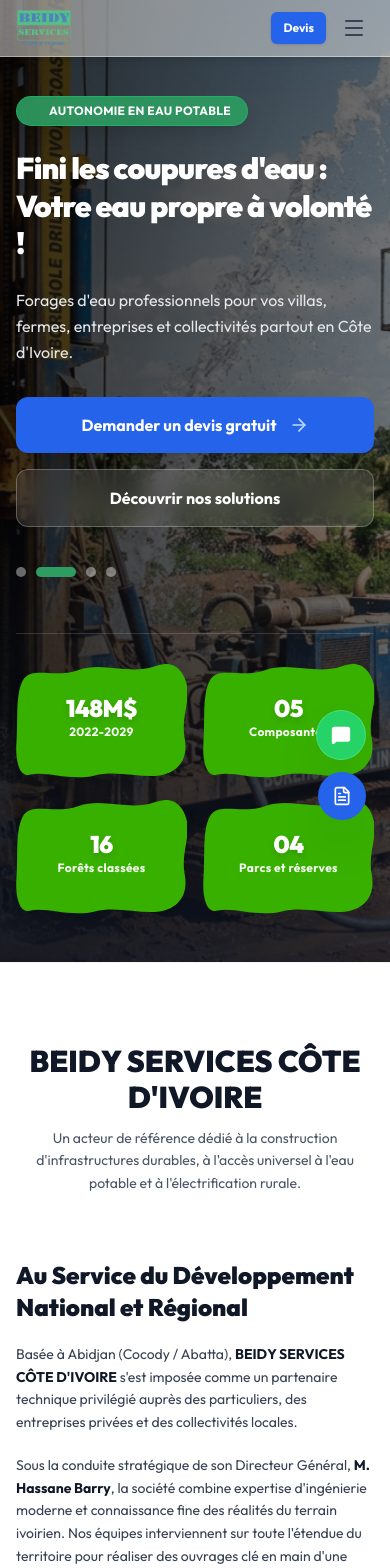
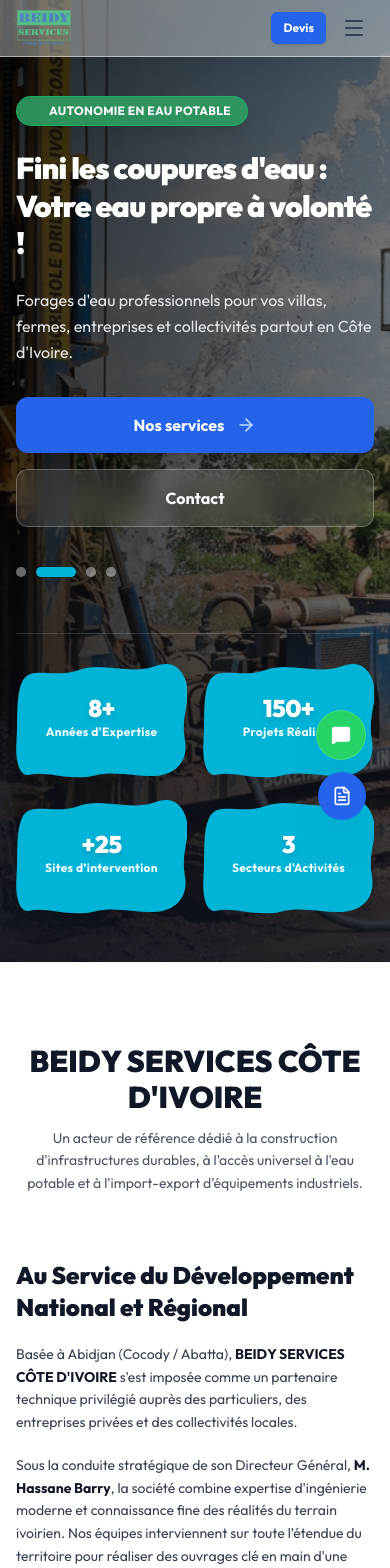
Before and after one commit to diallofousseini/beidy-services-cote-d-ivoire, a React (Vite) app: page / in a window 390 px wide. Shown: the top 1568 px of the page. Built offline with nearby package versions, Linux system fonts and the light colour scheme.

Commit message:
Refonte UI: Navbar glassmorphic max-w-6xl, cartes bleu eau cristal, poles Import-Export, boutons Hero Nos services/Contact, nettoyage A Propos et logo footer 2x

```diff
--- a/src/components/AboutSection.tsx
+++ b/src/components/AboutSection.tsx
@@ -12,7 +12,7 @@
             BEIDY SERVICES CÔTE D'IVOIRE
           </h2>
           <p className="text-gray-600 text-sm sm:text-base mt-3 leading-relaxed">
-            Un acteur de référence dédié à la construction d'infrastructures durables, à l'accès universel à l'eau potable et à l'électrification rurale.
+            Un acteur de référence dédié à la construction d'infrastructures durables, à l'accès universel à l'eau potable et à l'import-export d'équipements industriels.
           </p>
         </div>
 
@@ -76,9 +76,9 @@
                   3
                 </div>
                 <div>
-                  <h5 className="font-bold text-gray-900 text-sm">Pôle Énergie & Électrification</h5>
+                  <h5 className="font-bold text-gray-900 text-sm">Pôle Import-Export & Logistique</h5>
                   <p className="text-xs text-gray-600 mt-0.5">
-                    Réseaux électriques HTA/BTA, éclairage public solaire, mini-réseaux ruraux.
+                    Approvisionnement en matériaux certifiés, outillage industriel BTP, tubages et pompes hydrauliques.
                   </p>
                 </div>
               </div>
--- a/src/components/ContactFooter.tsx
+++ b/src/components/ContactFooter.tsx
@@ -176,19 +176,19 @@
       </section>
 
       {/* Dark Footer Container */}
-      <footer className="bg-[#111827] text-white pt-12 pb-10 relative overflow-hidden">
+      <footer className="bg-[#111827] text-white pt-8 pb-6 relative overflow-hidden">
         <div className="max-w-7xl mx-auto px-4 sm:px-6 lg:px-8 relative z-10">
 
         {/* Redesigned 4-Column Footer */}
-        <div className="pt-12 pb-10 border-t border-gray-800 grid grid-cols-1 md:grid-cols-2 lg:grid-cols-4 gap-10 text-sm text-gray-300">
+        <div className="pt-6 pb-6 border-t border-gray-800 grid grid-cols-1 md:grid-cols-2 lg:grid-cols-4 gap-8 text-sm text-gray-300">
 
-          {/* Colonne 1 : Branding */}
+          {/* Colonne 1 : Branding avec Logo 2x */}
           <div className="space-y-4">
             <a href="#accueil" className="inline-block">
               <Logo variant="white" />
             </a>
-            <p className="text-xs sm:text-sm text-gray-400 leading-relaxed">
-              BEIDY SERVICES CÔTE D'IVOIRE est une entreprise majeure spécialisée en BTP & Gros Œuvre, Forage d'eau potable et Électrification rurale. Nous concrétisons vos projets avec rigueur, sécurité et durabilité.
+            <p className="text-xs sm:text-sm text-gray-400 leading-relaxed pt-2">
+              BEIDY SERVICES CÔTE D'IVOIRE est une entreprise majeure spécialisée en BTP & Gros Œuvre, Forage d'eau potable et Import-Export d'équipements industriels. Nous concrétisons vos projets avec rigueur, sécurité et durabilité.
             </p>
           </div>
 
@@ -239,7 +239,7 @@
             <ul className="space-y-3 text-xs sm:text-sm text-gray-300">
               <li className="flex items-start gap-3">
                 <MapPin className="w-5 h-5 text-[#2E9D62] shrink-0 mt-0.5" />
-                <span>Cocody / Abatta (près du carrefour Abatta), Abidjan, Côte d'Ivoire</span>
+                <span>06 BP 101 Cidex, 06, Abidjan (Plus Code: 935C+G6 Abidjan), Côte d'Ivoire</span>
               </li>
               <li className="flex items-center gap-3">
                 <Mail className="w-5 h-5 text-[#2563EB] shrink-0" />
@@ -307,10 +307,10 @@
         </div>
 
         {/* Footer Bottom Copyright Bar */}
-        <div className="pt-8 border-t border-gray-800/80 flex flex-col sm:flex-row items-center justify-between gap-4 text-xs text-gray-400">
+        <div className="pt-4 border-t border-gray-800/80 flex flex-col sm:flex-row items-center justify-between gap-4 text-xs text-gray-400">
           <p>© {new Date().getFullYear()} BEIDY SERVICES CÔTE D'IVOIRE. Tous droits réservés.</p>
           <p className="text-[11px] text-gray-500">
-            Société agréée en BTP, Gros Œuvre, Forage d'Eau Potable & Électrification Rurale.
+            Société agréée en BTP, Gros Œuvre, Forage d'Eau Potable & Import-Export.
           </p>
         </div>
 
--- a/src/components/Hero.tsx
+++ b/src/components/Hero.tsx
@@ -90,20 +90,21 @@
 
           {/* Action CTAs */}
           <div className="flex flex-col sm:flex-row items-stretch sm:items-center gap-4 mb-10">
-            <button
-              onClick={onOpenQuoteModal}
+            <a
+              href="#services"
               className="bg-[#2563EB] hover:bg-[#1D4ED8] text-white font-bold text-base px-7 py-4 rounded-xl shadow-xl hover:shadow-2xl transition-all duration-300 flex items-center justify-center gap-3 transform hover:-translate-y-0.5 active:translate-y-0"
-              id="hero-cta-devis"
+              id="hero-cta-services"
             >
-              <span>Demander un devis gratuit</span>
+              <span>Nos services</span>
               <ArrowRight className="w-5 h-5 text-blue-200" />
-            </button>
+            </a>
 
             <a
-              href="#services"
+              href="#contact"
               className="bg-white/10 hover:bg-white/20 text-white font-bold text-base px-7 py-4 rounded-xl backdrop-blur-md border border-white/25 transition-all duration-300 flex items-center justify-center gap-2 text-center"
+              id="hero-cta-contact"
             >
-              <span>Découvrir nos solutions</span>
+              <span>Contact</span>
             </a>
           </div>
 
@@ -114,7 +115,7 @@
                 key={i}
                 onClick={() => setCurrentSlide(i)}
                 className={`h-2.5 rounded-full transition-all duration-300 ${
-                  i === currentSlide ? 'w-10 bg-[#2E9D62]' : 'w-2.5 bg-white/40 hover:bg-white/70'
+                  i === currentSlide ? 'w-10 bg-[#00B4D8]' : 'w-2.5 bg-white/40 hover:bg-white/70'
                 }`}
                 aria-label={`Aller au slide ${i + 1}`}
               />
@@ -123,21 +124,21 @@
 
         </div>
 
-        {/* Green Brush-Stroke Stats Banner Grid (Conforme Modèle Capture d'Écran) */}
+        {/* Light Water Blue Brush-Stroke Stats Banner Grid */}
         <div className="grid grid-cols-2 lg:grid-cols-4 gap-4 sm:gap-6 pt-6 border-t border-white/15">
           {[
-            { value: '148M$', label: '2022-2029' },
-            { value: '05', label: 'Composantes' },
-            { value: '16', label: 'Forêts classées' },
-            { value: '04', label: 'Parcs et réserves' },
+            { value: '8+', label: "Années d'Expertise" },
+            { value: '150+', label: 'Projets Réalisés' },
+            { value: '+25', label: 'Sites d’intervention' },
+            { value: '3', label: "Secteurs d'Activités" },
           ].map((stat, idx) => (
             <div
               key={idx}
               className="relative flex flex-col items-center justify-center py-7 px-4 min-h-[120px] sm:min-h-[140px] group transform hover:scale-105 transition-all duration-300 select-none"
             >
-              {/* Green Paint Brush Banner SVG Background */}
+              {/* Light Water Blue Paint Brush Banner SVG Background */}
               <svg
-                className="absolute inset-0 w-full h-full text-[#38B000] drop-shadow-xl filter transition-all duration-300 group-hover:brightness-110"
+                className="absolute inset-0 w-full h-full text-[#00B4D8] drop-shadow-xl filter transition-all duration-300 group-hover:brightness-110"
                 viewBox="0 0 300 140"
                 preserveAspectRatio="none"
               >
@@ -146,7 +147,7 @@
                   d="M14,24 C32,10 68,24 110,14 C152,4 198,20 242,10 C278,0 295,16 300,32 C306,50 289,70 296,94 C303,118 284,132 260,136 C225,142 180,130 138,137 C96,144 54,132 26,136 C6,140 -2,120 1,96 C4,72 -2,40 14,24 Z"
                 />
               </svg>
-              {/* Stat text content centered on top of green brush stroke */}
+              {/* Stat text content centered on top of water blue brush stroke */}
               <div className="relative z-10 text-center px-2">
                 <span className="block font-black text-2xl sm:text-3xl lg:text-4xl text-white tracking-tight leading-none drop-shadow-md">
                   {stat.value}
--- a/src/components/Logo.tsx
+++ b/src/components/Logo.tsx
@@ -24,7 +24,7 @@
         <img
           src="/images/Vrailogo.png"
           alt="BEIDY SERVICES CÔTE D'IVOIRE"
-          className="h-12 sm:h-14 w-auto object-contain bg-white/95 p-1 rounded-xl shadow-md hover:scale-[1.02] transition-transform duration-300"
+          className="h-24 sm:h-28 lg:h-32 w-auto object-contain bg-white/95 p-2 rounded-2xl shadow-xl hover:scale-[1.02] transition-transform duration-300"
         />
       </div>
     );
--- a/src/components/Navbar.tsx
+++ b/src/components/Navbar.tsx
@@ -32,18 +32,18 @@
 
   return (
     <header className="fixed top-0 left-0 right-0 z-50 transition-all duration-300">
-      {/* Main Sticky Glassmorphism Navbar */}
+      {/* Main Sticky Glassmorphism Navbar with Reduced Container Width */}
       <nav
         className={`transition-all duration-300 ${
           isScrolled
-            ? 'bg-white/85 backdrop-blur-2xl shadow-lg py-1.5 sm:py-2 border-b border-white/60'
-            : 'bg-white/45 backdrop-blur-2xl shadow-md py-2 sm:py-2.5 border-b border-white/40'
+            ? 'bg-white/80 backdrop-blur-3xl shadow-xl py-1.5 sm:py-2 border-b border-white/60'
+            : 'bg-white/35 backdrop-blur-3xl shadow-xl shadow-black/5 py-2 sm:py-2.5 border-b border-white/50'
         }`}
         aria-label="Navigation principale"
         itemScope
         itemType="https://schema.org/SiteNavigationElement"
       >
-        <div className="max-w-7xl mx-auto px-4 sm:px-6 lg:px-8 flex items-center justify-between">
+        <div className="max-w-6xl mx-auto px-4 sm:px-6 lg:px-8 flex items-center justify-between">
           {/* Logo Brand */}
           <a href="#accueil" className="flex items-center group" itemProp="url">
             <Logo variant="compact" />
@@ -56,7 +56,7 @@
                 key={link.name}
                 href={link.href}
                 itemProp="url"
-                className="text-xs xl:text-sm font-extrabold text-gray-900 hover:text-[#2E9D62] transition-colors py-1 relative after:content-[''] after:absolute after:bottom-0 after:left-0 after:w-0 after:h-0.5 hover:after:w-full after:bg-[#2E9D62] after:transition-all after:duration-300 tracking-wider uppercase"
+                className="text-sm xl:text-base font-black text-gray-900 hover:text-[#2563EB] transition-colors py-1 relative after:content-[''] after:absolute after:bottom-0 after:left-0 after:w-0 after:h-0.5 hover:after:w-full after:bg-[#2563EB] after:transition-all after:duration-300 tracking-wider uppercase"
               >
                 <span itemProp="name">{link.name}</span>
               </a>
--- a/src/components/QuoteModal.tsx
+++ b/src/components/QuoteModal.tsx
@@ -124,7 +124,7 @@
                   >
                     <option value="BTP et Gros Œuvre">BTP & Gros Œuvre</option>
                     <option value="Forage d'Eau Potable">Forage d'Eau Potable</option>
-                    <option value="Électrification Rurale & Solaire">Électrification & Solaire</option>
+                    <option value="Import-Export & Logistique">Import-Export & Logistique</option>
                     <option value="Offre Globale Combinée">Offre Globale Combinée</option>
                   </select>
                 </div>
--- a/src/components/ServicesSection.tsx
+++ b/src/components/ServicesSection.tsx
@@ -1,5 +1,5 @@
 import React, { useState } from 'react';
-import { Building2, Droplets, Zap, ArrowRight, CheckCircle2, ShieldCheck, FileText, X } from 'lucide-react';
+import { Building2, Droplets, Package, ArrowRight, CheckCircle2, ShieldCheck, FileText, X } from 'lucide-react';
 
 import btpImg from '../assets/images/btp_construction_site_1785032246377.jpg';
 import forageImg from '../assets/images/forage_water_rig_1785032220471.jpg';
@@ -7,7 +7,7 @@
 
 interface ServiceItem {
   id: string;
-  category: 'btp' | 'forage' | 'electrification';
+  category: 'btp' | 'forage' | 'import-export';
   title: string;
   subtitle: string;
   icon: React.ReactNode;
@@ -88,33 +88,32 @@
       ]
     },
     {
-      id: 'electrification-rurale',
-      category: 'electrification',
-      title: 'Électrification Rurale & Solaire',
-      subtitle: 'Réseaux HTA/BTA, Éclairage Public & Énergie Solaire',
-      icon: <Zap className="w-7 h-7 text-[#2E9D62]" />,
+      id: 'import-export',
+      category: 'import-export',
+      title: 'Import-Export & Négoce',
+      subtitle: 'Matériaux BTP, Équipements Lourds & Logistique',
+      icon: <Package className="w-7 h-7 text-[#2E9D62]" />,
       image: solarImg,
-      badge: 'Énergie Écologique & Durable',
+      badge: 'Approvisionnement International',
       description:
-        'Apporter l\'énergie au cœur des régions et sécuriser vos installations. BEIDY SERVICES déploie des lignes électriques, des réseaux d\'éclairage public et des solutions solaires autonomes performantes.',
+        'BEIDY SERVICES CÔTE D\'IVOIRE assure l\'importation, l\'exportation, le négoce international et la fourniture d\'équipements de pointe, de pièces détachées et de matériaux certifiés pour vos chantiers de BTP et de Forage.',
       highlights: [
-        'Extension de réseaux électriques HTA / BTA',
-        'Éclairage public solaire autonome pour communes',
-        'Installations photovoltaïques pour sites isolés & fermes',
-        'Pompage solaire agricole sans facture de carburant'
+        'Fourniture de matériels de forage & pièces industrielles',
+        'Importation de matériaux de construction de haute qualité',
+        'Négoce international & équipements de chantier',
+        'Logistique maritime, aérienne & dédouanement'
       ],
       subServices: [
-        'Implantation et levage de pylônes et poteaux béton/bois',
-        'Tirage de câbles, pose de transformateurs et postes HTA/BTA',
-        'Éclairage public à lampadaires solaires LED haut rendement',
-        'Dimensionnement et pose de kits solaires pour maisons & entreprises',
-        'Maintenance préventive et mise aux normes électriques'
+        'Approvisionnement en outillage industriel et machinerie BTP',
+        'Importation de tubages PVC/Acier et pompes hydrauliques certifiées',
+        'Négoce de matériaux et fournitures techniques pour le génie civil',
+        'Gestion de la chaîne logistique, douane et livraison sur site'
       ],
       processSteps: [
-        { title: '1. Étude de Charge', desc: 'Bilan de puissance et cartographie du tracé réseau.' },
-        { title: '2. Génie Électrique', desc: 'Pose des supports, armoires et raccordements de sécurité.' },
-        { title: '3. Dimensionnement Solaire', desc: 'Installation des panneaux haut rendement et onduleurs.' },
-        { title: '4. Recette & Éclairage', desc: 'Tests de tension et mise en fonctionnement continue.' }
+        { title: '1. Sourcing & Négoce', desc: 'Sélection rigoureuse des meilleures usines et fournisseurs internationaux.' },
+        { title: '2. Contrôle Qualité', desc: 'Inspections et certifications des équipements avant expédition.' },
+        { title: '3. Fret & Dédouanement', desc: 'Acheminement sécurisé et accomplissement des formalités douanières.' },
+        { title: '4. Livraison sur Chantier', desc: 'Réception et livraison conforme sur votre site en Côte d\'Ivoire.' }
       ]
     }
   ];
```
